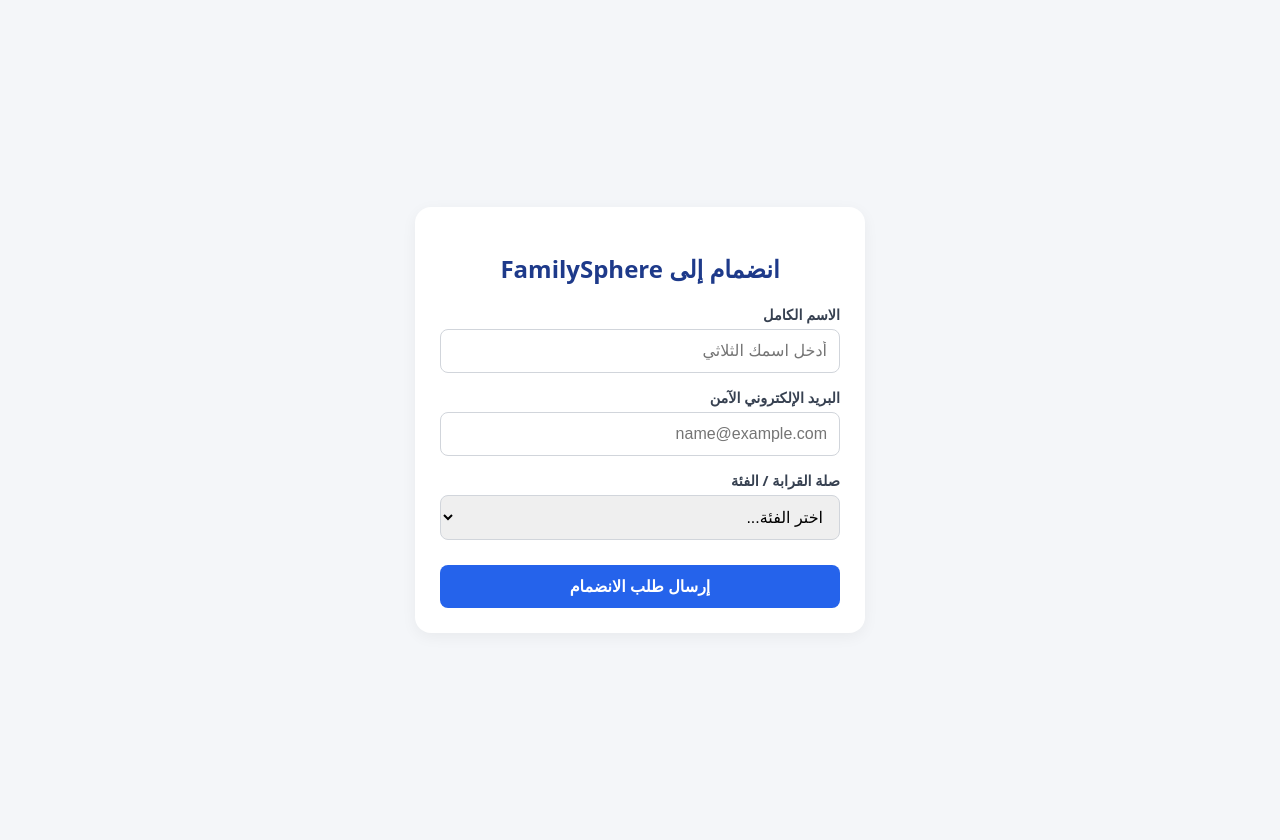
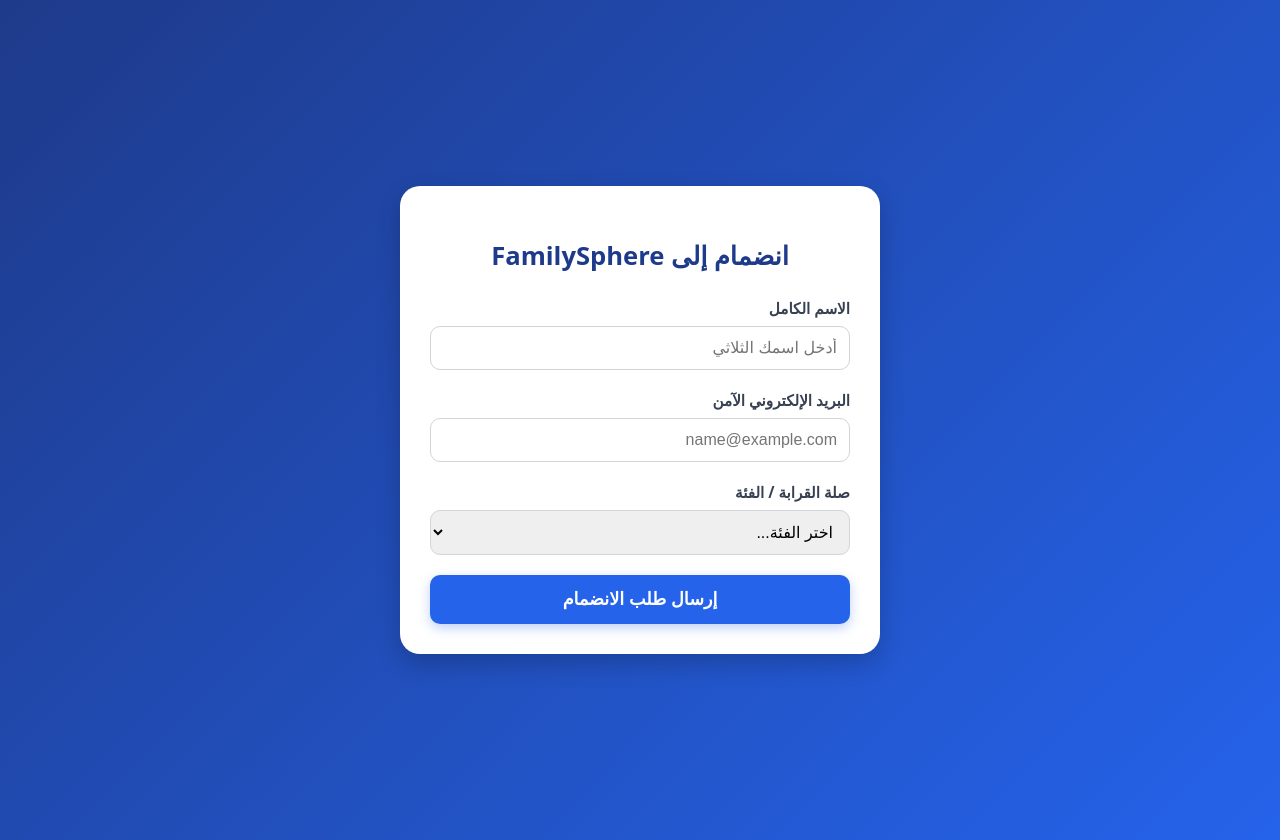
Before and after one commit to FamilySphere-Org/familysphere-app, a plain HTML site: page register.html in a window 1280 px wide. Drawn offline with Linux system fonts and the light colour scheme.

Commit message:
Update register.html

```diff
--- a/register.html
+++ b/register.html
@@ -3,11 +3,11 @@
 <head>
     <meta charset="UTF-8">
     <meta name="viewport" content="width=device-width, initial-scale=1.0">
-    <title>FamilySphere - نموذج الانضمام الذكي</title>
+    <title>انضمام - FamilySphere</title>
     <style>
         body {
             font-family: system-ui, -apple-system, sans-serif;
-            background-color: #f4f6f9;
+            background: linear-gradient(135deg, #1e3a8a, #2563eb);
             margin: 0;
             padding: 20px;
             display: flex;
@@ -15,111 +15,92 @@
             align-items: center;
             min-height: 100vh;
         }
-        .container {
-            background: #ffffff;
-            padding: 25px;
-            border-radius: 16px;
-            box-shadow: 0 4px 15px rgba(0,0,0,0.05);
+        .form-card {
+            background: white;
+            padding: 30px;
+            border-radius: 20px;
+            box-shadow: 0 10px 25px rgba(0, 0, 0, 0.2);
             width: 100%;
-            max-width: 400px;
+            max-width: 420px;
         }
         h2 {
+            text-align: center;
             color: #1e3a8a;
-            text-align: center;
-            margin-bottom: 20px;
-            font-size: 1.5rem;
+            margin-bottom: 25px;
+            font-size: 1.6rem;
         }
         .form-group {
-            margin-bottom: 15px;
+            margin-bottom: 20px;
         }
         label {
             display: block;
-            margin-bottom: 5px;
+            margin-bottom: 8px;
             color: #374151;
-            font-weight: 600;
-            font-size: 0.9rem;
+            font-weight: bold;
+            font-size: 0.95rem;
         }
         input, select {
             width: 100%;
             padding: 12px;
             border: 1px solid #d1d5db;
-            border-radius: 8px;
+            border-radius: 10px;
+            font-size: 1rem;
             box-sizing: border-box;
-            font-size: 1rem;
             outline: none;
             transition: border-color 0.2s;
         }
         input:focus, select:focus {
             border-color: #2563eb;
         }
-        button {
+        .btn-submit {
             width: 100%;
             background-color: #2563eb;
             color: white;
-            padding: 12px;
+            padding: 14px;
             border: none;
-            border-radius: 8px;
-            font-size: 1rem;
+            border-radius: 10px;
+            font-size: 1.1rem;
             font-weight: bold;
             cursor: pointer;
-            margin-top: 10px;
+            box-shadow: 0 4px 12px rgba(37, 99, 235, 0.3);
             transition: background-color 0.2s;
         }
-        button:hover {
+        .btn-submit:hover {
             background-color: #1d4ed8;
-        }
-        .success-msg {
-            display: none;
-            background-color: #d1fae5;
-            color: #065f46;
-            padding: 12px;
-            border-radius: 8px;
-            text-align: center;
-            font-weight: bold;
-            margin-top: 15px;
         }
     </style>
 </head>
 <body>
 
-<div class="container">
+<div class="form-card">
     <h2>انضمام إلى FamilySphere</h2>
-    <form id="joinForm" onsubmit="handleFormSubmit(event)">
+
+    <!-- تم دمج رابط Formcarry الخاص بك هنا -->
+    <form action="https://formcarry.com/s/I6VYX8ZkSKb" method="POST">
+
         <div class="form-group">
             <label for="fullname">الاسم الكامل</label>
-            <input type="text" id="fullname" required placeholder="أدخل اسمك الثلاثي">
+            <input type="text" id="fullname" name="الاسم_الكامل" placeholder="أدخل اسمك الثلاثي" required>
         </div>
 
         <div class="form-group">
             <label for="email">البريد الإلكتروني الآمن</label>
-            <input type="email5" id="email" required placeholder="name@example.com">
+            <input type="email" id="email" name="البريد_الالكتروني" placeholder="name@example.com" required>
         </div>
 
         <div class="form-group">
-            <label for="relation">صلة القرابة / الفئة</label>
-            <select id="relation" required>
-                <option value="">اختر الفئة...</option>
-                <option value="family">أحد أفراد العائلة</option>
-                <option value="guest">زائر / مهتم بالمنصة</option>
-                <option value="partner">شريك / داعم</option>
+            <label for="category">صلة القرابة / الفئة</label>
+            <select id="category" name="الفئة" required>
+                <option value="" disabled selected>اختر الفئة...</option>
+                <option value="مؤسس / إداري">مؤسس / إداري</option>
+                <option value="عضو عائلي">عضو عائلي</option>
+                <option value="مستكشف / زائر">مستكشف / زائر</option>
             </select>
         </div>
 
-        <button type="submit">إرسال طلب الانضمام</button>
+        <button type="submit" class="btn-submit">إرسال طلب الانضمام</button>
     </form>
-
-    <div id="successMessage" class="success-msg">
-        تم إرسال طلبك بنجاح! سيتم مراجعته وتفعيل حسابك قريباً.
-    </div>
 </div>
-
-<script>
-    function handleFormSubmit(event) {
-        event.preventDefault();
-        document.getElementById('joinForm').style.display = 'none';
-        document.getElementById('successMessage').style.display = 'block';
-    }
-</script>
 
 </body>
 </html>
```
